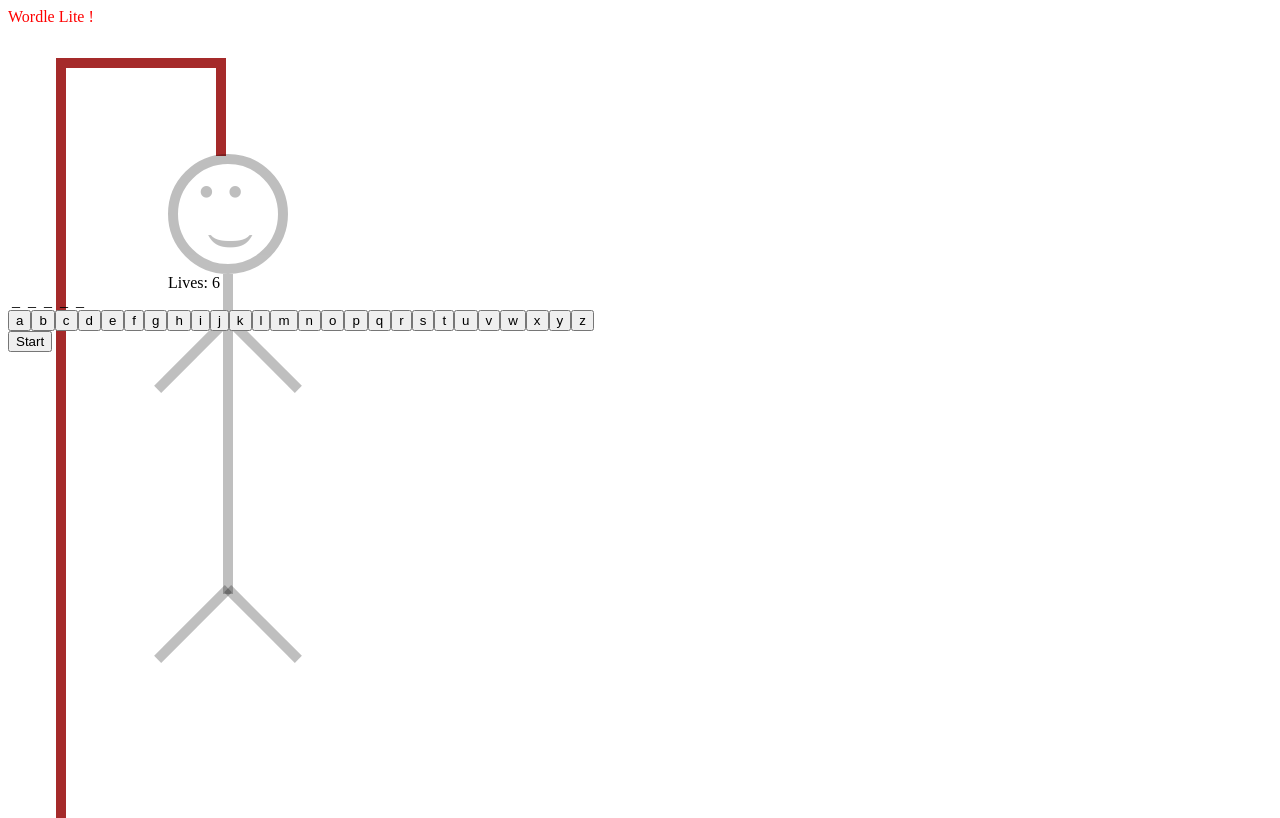
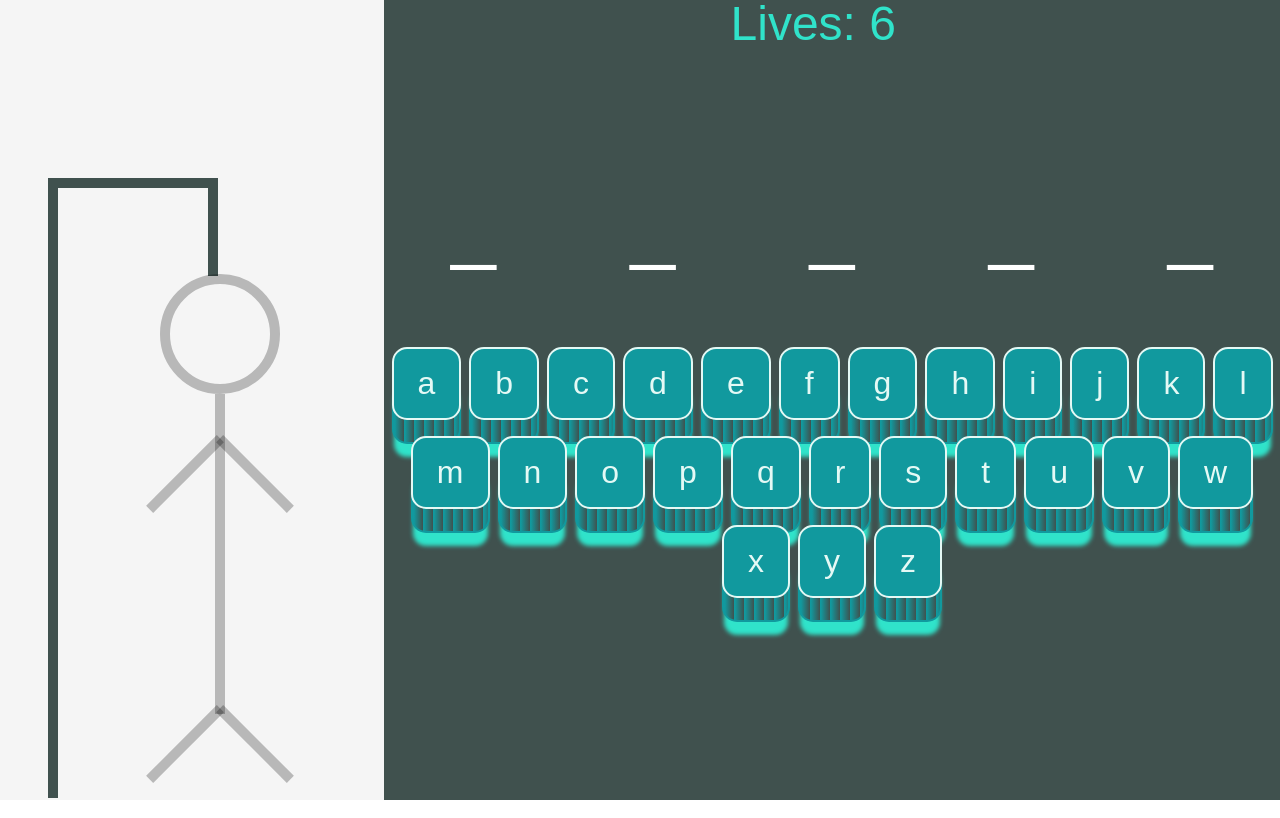
Before and after one commit to asthakri50/Hangman, a React app: page / in a window 1280 px wide. Both pictures are taken after a click on the button "Start". Built offline with nearby package versions, Linux system fonts and the light colour scheme; a web font is replaced by a local one.

Commit message:
Frontend Ready

```diff
--- a/App.js
+++ b/App.js
@@ -6,9 +6,6 @@ import './styles/main.scss' ;
 
 const App = () => (
     <>
-    <div class="red">
-        Wordle Lite !
-    </div>
     <Game>
     </Game>
     </>
--- a/components/game/index.js
+++ b/components/game/index.js
@@ -1,8 +1,5 @@
 import React, { useState } from 'react';
-import Lives from './lives';
-import Letters from './letters';
-import Start from './start';
-import Word from './word';
+import Layout from './layout';
 
 
 const MAX_LIVES = 6;
@@ -14,12 +11,12 @@ export default function Game() {
 
     const word_set = new Set([...actualWord]);
     const played_set = new Set([...playedLetters]);
-    const wrongLetters = playedLetters.filter((letter)=>{
-        return !word_set.has(letter) ;
+    const wrongLetters = playedLetters.filter((letter) => {
+        return !word_set.has(letter);
     })
     const lives = MAX_LIVES - wrongLetters.length;
-    const isRunning = lives && actualWord ;
-    const isWon = isRunning && lives &&   [...word_set].reduce((acc, curr) => {
+    const isRunning = actualWord;
+    const isWon = isRunning && lives && [...word_set].reduce((acc, curr) => {
         if (!played_set.has(curr)) return false;
 
         return acc;
@@ -36,16 +33,15 @@ export default function Game() {
 
     return (
         <>
-            {isRunning && <>
-                <Lives livesLeft={lives} > </Lives>
-                <Word actualWord={actualWord} playedLetters={played_set}> </Word>
-                <Letters playedLetters={played_set} onSelect={guess}></Letters>
-            </>}
-
-            <Start onStart={start}></Start>
-            {isWon && <>
-                <div>You Won ! </div>
-            </>}
+            <Layout
+                lives={lives}
+                actualWord={actualWord}
+                played_set={played_set}
+                guess={guess}
+                start={start}
+                isWon={isWon}
+                isRunning={isRunning}
+            />
         </>
     )
 }
--- /dev/null
+++ b/components/game/layout.js
@@ -0,0 +1,36 @@
+import React from 'react';
+import Lives from './lives';
+import Letters from './letters';
+import Start from './start';
+import Word from './word';
+
+
+export default function Layout({
+    lives, actualWord, played_set, guess, start, isWon, isRunning
+}) {
+    return (
+        <>
+            <div className='game-wrapper'>
+                {isRunning && <>
+                    <div className='left-pane'>
+                        <Lives livesLeft={lives} > </Lives>
+                    </div>
+                    <div className='right-pane'>
+                        <div className='lives'>
+                            Lives: {lives}
+                        </div>
+                        <Word actualWord={actualWord} playedLetters={played_set}> </Word>
+                        <Letters playedLetters={played_set} onSelect={guess}></Letters>
+                    </div>
+
+                </>}
+
+                <Start onStart={start} isRunning={isRunning}></Start>
+                {isWon && <>
+                    <div>You Won ! </div>
+                </>}
+            </div>
+
+        </>
+    )
+}
--- a/components/game/letters.js
+++ b/components/game/letters.js
@@ -5,11 +5,12 @@ export default function Letters ({
 playedLetters , onSelect
 }){
     return (
-        <div>
+        <div className='display-flex justify-content-center'>
             {ALL_ALPHABETS.map((alphabet) => (
                 <button
                 onClick={() => onSelect(alphabet)}
                 disabled={playedLetters.has(alphabet)}
+                className='start-button start-button--letter'
                 >
                     {alphabet}
                 </button>
--- a/components/game/lives.js
+++ b/components/game/lives.js
@@ -13,9 +13,6 @@ export default function Lives({ livesLeft }) {
                 <div className="hangman__element"></div>
             </div>
 
-            <div>
-                Lives: {livesLeft}
-            </div>
         </div>
     )
 }
--- a/components/game/start.js
+++ b/components/game/start.js
@@ -1,12 +1,13 @@
 import React from 'react' ;
 
 export default function Start({
-    onStart
+    onStart , isRunning
 }) {
     return (
         <div>
             <button
             onClick={() => onStart()}
+            className = {`start-button ${isRunning && 'display-none'}`}
             >
                 Start
             </button>
--- a/components/game/word.js
+++ b/components/game/word.js
@@ -4,19 +4,19 @@ export default function Word({
     actualWord , playedLetters
 }) {
     return (
-        <div>
+        <div className='display-flex justify-content-around word-flex'>
             {[...actualWord].map((letter) => (
-                <>
+                <div>
                 {playedLetters.has(letter) ? (
-                    <span>
+                    <div className='word'>
                         {letter}
-                    </span>
+                    </div>
                 ) : (
-                    <span>
+                    <div className='word'>
                         &nbsp;_&nbsp;
-                    </span>
+                    </div>
                 )}
-                </>
+                </div>
 
         ))}
         </div>
--- a/index.html
+++ b/index.html
@@ -5,13 +5,16 @@
     <meta charset="UTF-8">
     <meta http-equiv="X-UA-Compatible" content="IE=edge">
     <meta name="viewport" content="width=device-width, initial-scale=1.0">
+    <link rel="preconnect" href="https://fonts.googleapis.com">
+    <link rel="preconnect" href="https://fonts.gstatic.com" crossorigin>
+    <link href="https://fonts.googleapis.com/css2?family=Mochiy+Pop+P+One&display=swap" rel="stylesheet">
     <title>Wordle Lite</title>
 
 </head>
 
 <body>
     <div id="root"></div>
-    <script src= "./dist/main.js" ></script>
+    <script src="./dist/main.js"></script>
 </body>
 
 </html>
--- /dev/null
+++ b/styles/components/hangman.scss
@@ -0,0 +1,110 @@
+.hangman-container {
+    position: relative;
+    padding-left: 10rem;
+    padding-top: 8rem;
+    box-sizing: border-box;
+    height: 750px ;
+  }
+
+  .pole {
+    position: absolute;
+    height: 610px;
+    left: 3rem;
+    border-left: 10px solid $sky-dark;
+    border-top: 10px solid $sky-dark;
+    width: 10rem;
+
+
+    &::after {
+      content: "";
+      height: 5.5rem;
+      width: 10px;
+      background: $sky-dark;
+      position: absolute;
+      right: 0;
+    }
+  }
+  .hangman {
+    position: absolute;
+    top: 14rem ;
+
+    &__element{
+      opacity: 0.25 ;
+        &:nth-child(1){
+        height: 100px ;
+        width : 100px ;
+        border-radius : 50% ;
+        border : 10px solid black ;
+        }
+      &:not(:first-child){
+        height : 100px ;
+        width : 10px ;
+        background: black ;
+      }
+      &:nth-child(2){
+        position : absolute ;
+        height : 320px ;
+        left : 55px ;
+        }
+
+      &:nth-child(3){
+      position: absolute ;
+      transform: rotate(45deg) ;
+       top: 150px ;
+        left: 20px ;
+      }
+
+      &:nth-child(4){
+        position: absolute ;
+        transform: rotate(-45deg) ;
+        top: 150px ;
+        left: 90px ;
+      }
+
+      &:nth-child(5){
+      position: absolute ;
+      transform: rotate(45deg) ;
+       top: 420px ;
+        left: 20px ;
+      }
+
+      &:nth-child(6){
+        position: absolute ;
+        transform: rotate(-45deg) ;
+        top: 420px ;
+        left: 90px ;
+      }
+      }
+  }
+
+
+  @for $i from 1 through 6 {
+    .hangman-#{$i} {
+      @for $j from 1 through $i {
+        .hangman__element:nth-child(#{$j} ){
+          opacity: 1 ;
+        }
+      }
+      @if $i == 6 {
+          .hangman__element:nth-child(1){
+            &::after{
+              content: "• •" ;
+              font-size: 3rem ;
+              color: black ;
+              position : absolute ;
+              left : 30px ;
+            }
+
+            &::before{
+              content : "(" ;
+              font-size: 3rem ;
+              position : absolute ;
+              transform: rotate(90deg);
+              font-weight: bold;
+              top : 60px ;
+              left: 50px ;
+            }
+          }
+        }
+    }
+  }
--- /dev/null
+++ b/styles/components/lives.scss
@@ -0,0 +1,9 @@
+.lives{
+    position: absolute;
+    top: 0;
+    right: 30%;
+    color: $sky-light;
+    font-size: 3rem;
+    font-family: 'Mochiy Pop P One', sans-serif;
+
+}
--- /dev/null
+++ b/styles/components/start.scss
@@ -0,0 +1,47 @@
+.start-button{
+    font-family: 'Mochiy Pop P One', sans-serif;
+    background: $sky ;
+    padding: 1rem 2.5rem ;
+    display: inline-grid ;
+    place-items: center ;
+    font-size: 2rem ;
+    color: $sky-aqua ;
+    border-radius : 15px ;
+    border: 2px solid $sky-aqua ;
+    position: relative ;
+    transform-style: preserve-3d ;
+    transition: transform 150ms ease-in-out, background 150ms ease-in-out ;
+    cursor: pointer ;
+
+    &::before{
+      content: "" ;
+      width: 100% ;
+      height: 100% ;
+      position: absolute ;
+      background: repeating-linear-gradient(to right , transparent , transparent 1px, $sky-dark 10px) , $sky;
+      border: 2px solid $sky ;
+      border-radius: 15px ;
+      transform: translate3d(0 , 1.5rem , -2rem) ;
+      box-shadow: 0px 15px 4px -2px rgba($sky-light, 1) ;
+       transition: transform 150ms ease-in-out, box-shadow 150ms ease-in-out ;
+    }
+
+      &:active, &:hover{
+        transform: translate(0, 1rem) ;
+        background: darken($sky , 20%) ;
+
+        &::before{
+          transform: translate3d(0 , 0.5rem , -2rem) ;
+           box-shadow: 0px 10px 4px -2px rgba($sky-light, 1) ;
+        }
+      }
+
+    &--letter{
+      padding: 1rem 1.5rem;
+      margin-bottom: 1rem;
+      margin-left: 0.25rem ;
+      margin-right: 0.25rem;
+    }
+
+
+  }
--- /dev/null
+++ b/styles/components/word.scss
@@ -0,0 +1,5 @@
+.word{
+    font-size: 5rem;
+    font-family: 'Mochiy Pop P One', sans-serif;
+
+}
--- /dev/null
+++ b/styles/layouts/container.scss
@@ -0,0 +1,21 @@
+.game-wrapper{
+    height: 100vh ;
+    width: 100vw ;
+    background: $sky-dark;
+    display: flex;
+    justify-content: center;
+    align-items: center;
+}
+
+.left-pane{
+    width: 30%;
+    height: 100vh;
+    background: whitesmoke;
+    display: flex;
+    align-items: flex-end;
+}
+
+.right-pane{
+    flex: 1;
+    color: white;
+}
--- a/styles/main.scss
+++ b/styles/main.scss
@@ -1,121 +1,28 @@
-$primary: red ;
+@import "settings/reset.scss" ;
+@import "settings/variables.scss" ;
+@import "layouts/container.scss" ;
+@import "components/start.scss" ;
+@import "components/hangman.scss" ;
+@import "components/word.scss";
+@import "components/lives.scss";
 
-.red {
-    color: $primary;
+
+.display-none {
+ display: none ;
 }
 
-.hangman-container {
-    position : relative ;
-    padding-left : 10rem ;
-    padding-top : 8rem ;
-  }
+.display-flex {
+    display: flex;
+    flex-wrap: wrap;
+}
 
-  .pole {
-    position : absolute ;
-    height : 750px ;
-    top: 2rem ;
-    left : 3rem ;
-    border-left : 10px  solid brown ;
-    border-top : 10px solid brown ;
-    width : 10rem ;
-    z-index : -1 ;
+.justify-content-center {
+    justify-content: center;
+}
+.justify-content-around {
+    justify-content: space-around;
+}
 
-    &::after {
-      content : "" ;
-      height : 5.5rem ;
-      width : 10px ;
-      background: brown ;
-      position: absolute ;
-      right: 0 ;
-    }
-  }
-  .hangman {
-    position : relative ;
-
-    &__element{
-      opacity: 0.25 ;
-
-        & * {
-            z-index: -1;
-        }
-
-        &:nth-child(1){
-        height: 100px ;
-        width : 100px ;
-        border-radius : 50% ;
-        border : 10px solid black ;
-
-          &::after{
-            content: "• •" ;
-            font-size: 3rem ;
-            color: black ;
-            position : absolute ;
-            left : 30px ;
-          }
-
-          &::before{
-            content : "(" ;
-            font-size: 3rem ;
-            position : absolute ;
-            transform: rotate(-90deg);
-            font-weight: bold;
-            top : 60px ;
-            left: 50px ;
-          }
-        }
-      &:not(:first-child){
-        height : 100px ;
-        width : 10px ;
-        background: black ;
-      }
-      &:nth-child(2){
-        position : absolute ;
-        z-index : -1 ;
-        height : 320px ;
-        left : 55px ;
-        }
-
-      &:nth-child(3){
-      position: absolute ;
-      transform: rotate(45deg) ;
-       top: 150px ;
-        left: 20px ;
-        z-index: -1;
-      }
-
-      &:nth-child(4){
-        position: absolute ;
-        transform: rotate(-45deg) ;
-        top: 150px ;
-        left: 90px ;
-        z-index : -1 ;
-      }
-
-      &:nth-child(5){
-      position: absolute ;
-      transform: rotate(45deg) ;
-       top: 420px ;
-        left: 20px ;
-        z-index: -1;
-      }
-
-      &:nth-child(6){
-        position: absolute ;
-        transform: rotate(-45deg) ;
-        top: 420px ;
-        left: 90px ;
-        z-index: -1;
-      }
-      }
-  }
-
-
-  @for $i from 1 through 6 {
-    .hangman-#{$i} {
-      @for $j from 1 through $i {
-        .hangman__element:nth-child(#{$j} ){
-          opacity: 1 ;
-        }
-      }
-    }
-  }
+.word-flex{
+    margin-bottom: 5rem;
+}
--- /dev/null
+++ b/styles/settings/reset.scss
@@ -0,0 +1,48 @@
+/* http://meyerweb.com/eric/tools/css/reset/
+   v2.0 | 20110126
+   License: none (public domain)
+*/
+
+html, body, div, span, applet, object, iframe,
+h1, h2, h3, h4, h5, h6, p, blockquote, pre,
+a, abbr, acronym, address, big, cite, code,
+del, dfn, em, img, ins, kbd, q, s, samp,
+small, strike, strong, sub, sup, tt, var,
+b, u, i, center,
+dl, dt, dd, ol, ul, li,
+fieldset, form, label, legend,
+table, caption, tbody, tfoot, thead, tr, th, td,
+article, aside, canvas, details, embed,
+figure, figcaption, footer, header, hgroup,
+menu, nav, output, ruby, section, summary,
+time, mark, audio, video {
+	margin: 0;
+	padding: 0;
+	border: 0;
+	font-size: 100%;
+	font: inherit;
+	vertical-align: baseline;
+}
+/* HTML5 display-role reset for older browsers */
+article, aside, details, figcaption, figure,
+footer, header, hgroup, menu, nav, section {
+	display: block;
+}
+body {
+	line-height: 1;
+}
+ol, ul {
+	list-style: none;
+}
+blockquote, q {
+	quotes: none;
+}
+blockquote:before, blockquote:after,
+q:before, q:after {
+	content: '';
+	content: none;
+}
+table {
+	border-collapse: collapse;
+	border-spacing: 0;
+}
--- /dev/null
+++ b/styles/settings/variables.scss
@@ -0,0 +1,4 @@
+$sky-aqua: #E4F9F5;
+$sky-light: #30E3CA;
+$sky: #11999E;
+$sky-dark: #40514E;
--- a/webpack.config.js
+++ b/webpack.config.js
@@ -1,6 +1,7 @@
  module.exports = {
     mode: "development" ,
     entry: "./App.js",
+    watch: true ,
     output: {
         filename : "main.js"
     },
```
Also changed, not shown: 1 other file.
